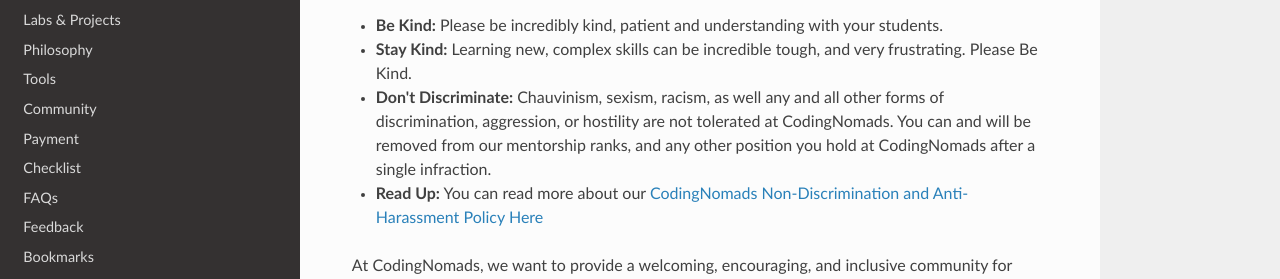
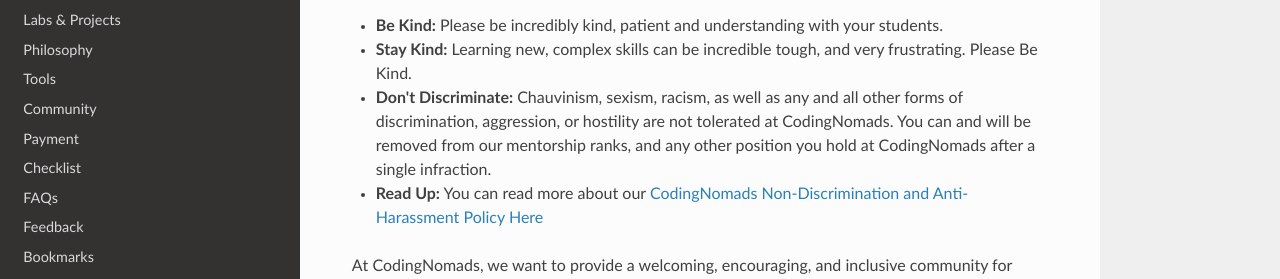
Before and after one commit to CodingNomads/mentor-docs, an MkDocs documentation site: the page built from docs/16_code_of_conduct.md, in a window 1280 px wide. Shown: the part 218-497 px from the top of the page. Built offline with MkDocs 1.6.1, drawn with Linux system fonts in a browser that asks for light colours; nearby versions of some CDN libraries.

```diff
--- a/docs/16_code_of_conduct.md
+++ b/docs/16_code_of_conduct.md
@@ -4,7 +4,7 @@ This is a simple code of conduct that we require everyone who works with us to s
 
 - **Be Kind:** Please be incredibly kind, patient and understanding with your students.
 - **Stay Kind:** Learning new, complex skills can be incredible tough, and very frustrating. Please Be Kind.
-- **Don't Discriminate:** Chauvinism, sexism, racism, as well any and all other forms of discrimination, aggression, or hostility are not tolerated at CodingNomads. You can and will be removed from our mentorship ranks, and any other position you hold at CodingNomads after a single infraction.
+- **Don't Discriminate:** Chauvinism, sexism, racism, as well as any and all other forms of discrimination, aggression, or hostility are not tolerated at CodingNomads. You can and will be removed from our mentorship ranks, and any other position you hold at CodingNomads after a single infraction.
 - **Read Up:** You can read more about our [CodingNomads Non-Discrimination and Anti-Harassment Policy Here](https://github.com/CodingNomads/Non_Discrimination_and_Anti_Harassment_Policy)
 
 At CodingNomads, we want to provide a welcoming, encouraging, and inclusive community for everyone.
```
